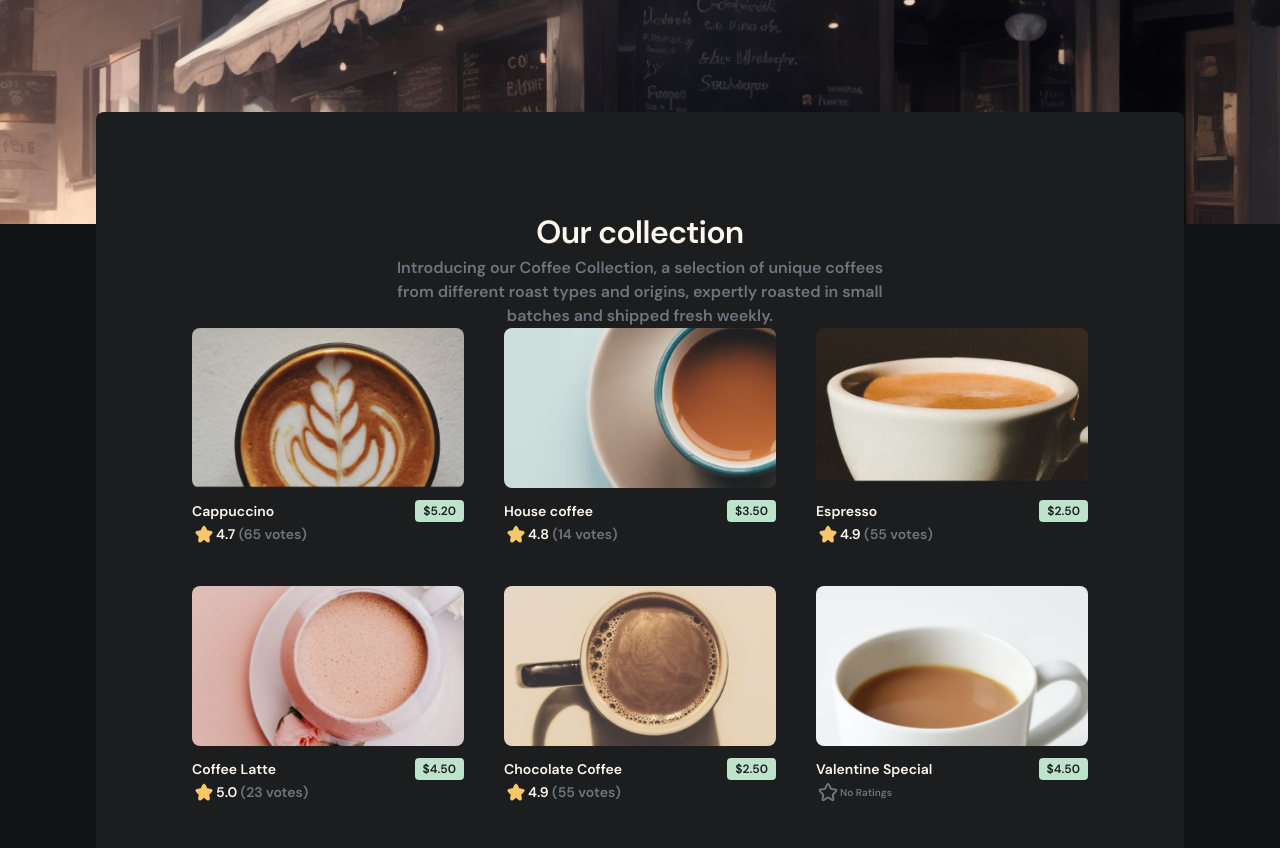
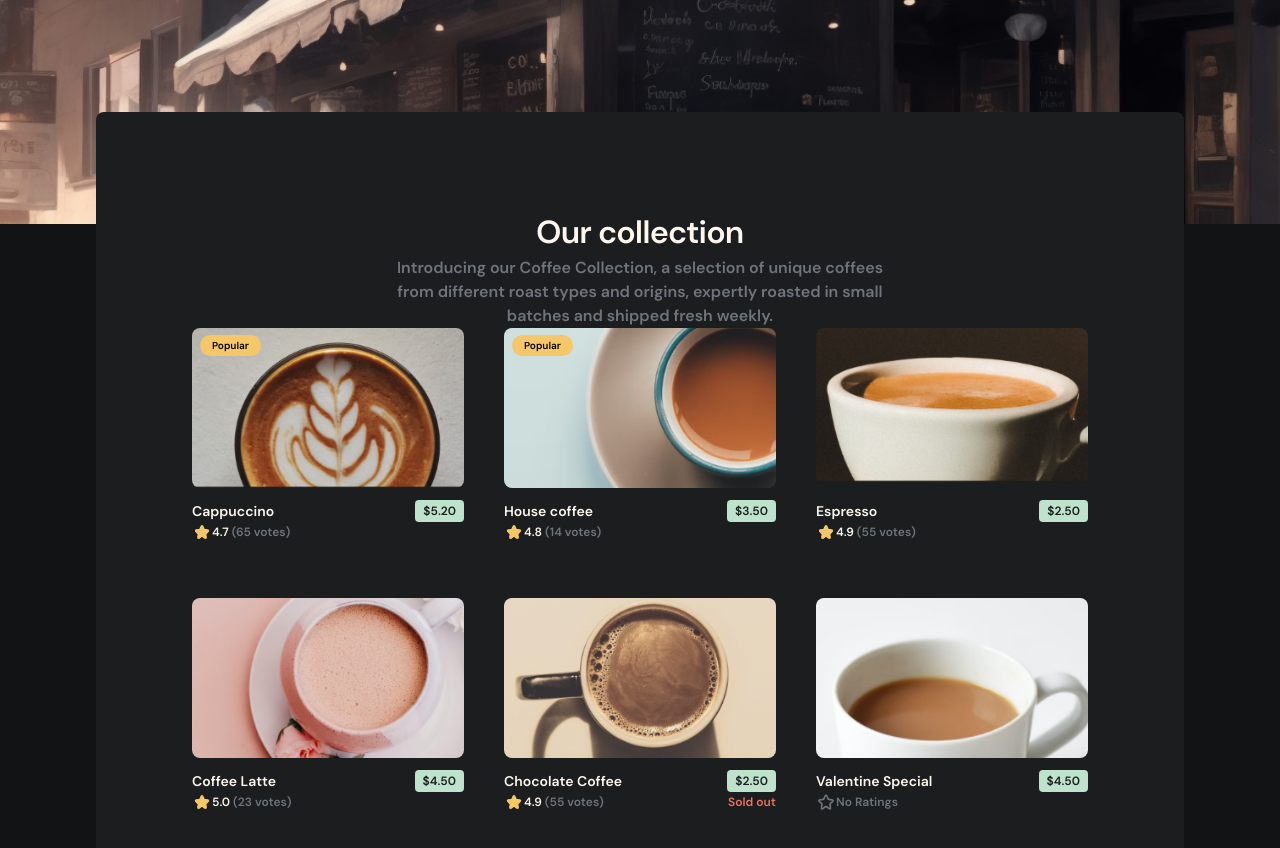
Before and after one commit to AlexandreVolts/simple-coffee-list, a Next.js app: page / in a window 1280 px wide. Shown: the top 848 px of the page. Built offline with nearby package versions, Linux system fonts and the light colour scheme.

Commit message:
feat(app): Card component improvements: popularity & availability added.

```diff
--- a/src/app/page.tsx
+++ b/src/app/page.tsx
@@ -14,7 +14,7 @@ export default function Home() {
             different roast types and origins, expertly roasted in small batches
             and shipped fresh weekly.
           </h3>
-          <div className="grid grid-cols-1 md:grid-cols-2 lg:grid-cols-3 gap-10">
+          <div className="grid grid-cols-1 md:grid-cols-2 lg:grid-cols-3 gap-x-10 gap-y-14">
             {coffees.map((coffee) => <Card key={coffee.id} {...coffee} />)}
           </div>
         </div>
--- a/src/components/Card.tsx
+++ b/src/components/Card.tsx
@@ -4,6 +4,8 @@ interface CardProps {
   label: string;
   url: string;
   price: number;
+  soldOut: boolean;
+  popular: boolean;
   rating?: number;
   votes?: number;
 }
@@ -11,9 +13,15 @@ export default function Card(props: CardProps) {
   return (
     <div className="space-y-3">
       <div
-        className="w-full h-40 bg-cover bg-center rounded-lg"
+        className="w-full h-40 px-2 py-1 bg-cover bg-center rounded-lg"
         style={{ backgroundImage: `url(${props.url})` }}
-      />
+      >
+        {props.popular ? (
+          <span className="px-3 py-1 bg-yellow text-xs rounded-full">Popular</span>
+        ) : (
+          <></>
+        )}
+      </div>
       <div>
         <div className="flex justify-between items-center">
           <h4 className="text-white text-md">{props.label}</h4>
@@ -21,24 +29,24 @@ export default function Card(props: CardProps) {
             ${props.price.toFixed(2)}
           </p>
         </div>
-        <div className="flex">
+        <div className="flex justify-between items-center text-sm">
           <div className="flex items-center">
             {props.votes && props.rating ? (
               <>
-                <Image src="/star-fill.svg" alt="" width={24} height={24} />
-                <p className="text-md text-white">
+                <Image src="/star-fill.svg" alt="" width={20} height={20} />
+                <p className="text-white">
                   <span>{props.rating.toFixed(1)}</span>
                   <span className="text-gray"> ({props.votes} votes)</span>
                 </p>
               </>
             ) : (
               <>
-                <Image src="/star.svg" alt="" width={24} height={24} />
-                <p className="text-xs text-gray">No Ratings</p>
+                <Image src="/star.svg" alt="" width={20} height={20} />
+                <p className="text-gray">No Ratings</p>
               </>
             )}
-            <p></p>
           </div>
+          {props.soldOut ? <p className="text-orange">Sold out</p> : <></>}
         </div>
       </div>
     </div>
```
